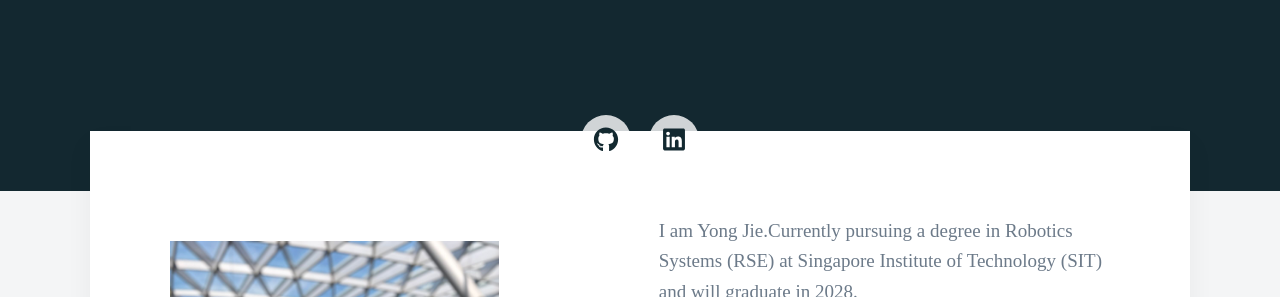
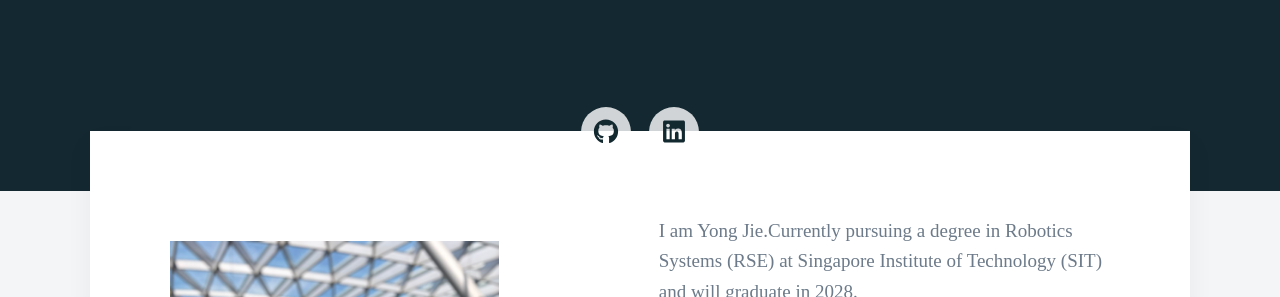
Before and after one commit to YongJiee/YongJiee.github.io, a Jekyll site: the page built from _pages/about.md, in a window 1280 px wide. Shown: the part 219-516 px from the top of the page. Built offline with Jekyll 4.4.1, drawn with Linux system fonts in a browser that asks for light colours; nearby versions of some CDN libraries.

Commit message:
fixing web version

```diff
--- a/_sass/_includes/_hero.scss
+++ b/_sass/_includes/_hero.scss
@@ -75,11 +75,11 @@
     margin-top: 1rem;
 
     @include mq(tabletp) {
-      margin-top: 1.5rem;
+      margin-top: 0.5rem;
     }
 
     @include mq(laptop) {
-      margin-top: 2rem;
+      margin-top: 0.25rem;
     }
   }
 
```
